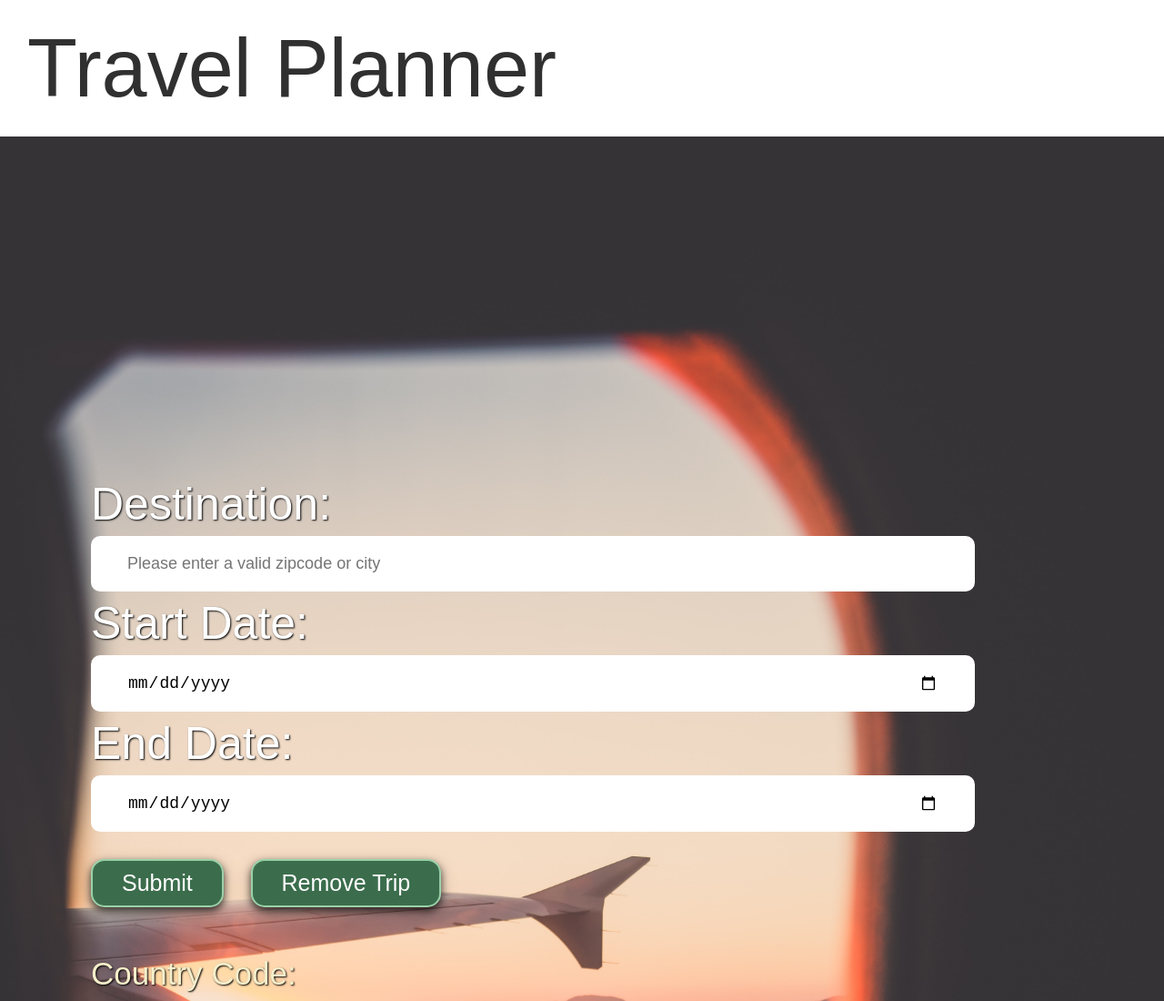
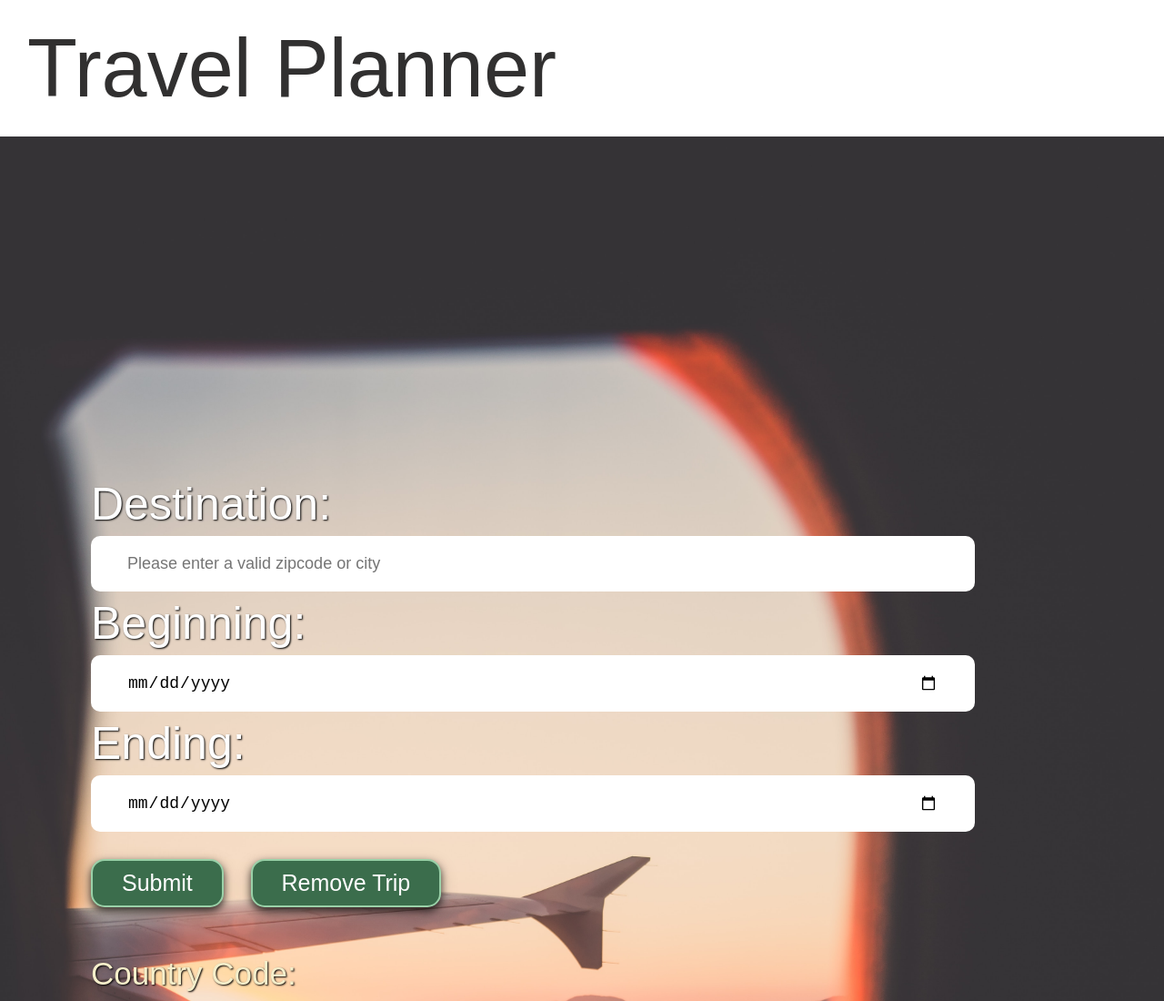
Before and after one commit to jkmagnussen/landingPage, a website built with webpack: page src/client/views/index.html in a window 1280 px wide. Shown: the top 1100 px of the page at 91% size. Built offline with nearby package versions, Linux system fonts and the light colour scheme.

Commit message:
updateddd

```diff
--- a/src/client/views/index.html
+++ b/src/client/views/index.html
@@ -18,12 +18,12 @@
                            placeholder="Please enter a valid zipcode or city"
                            type="text">
 
-                    <p class = "text" style = 'font-size: 50px;'>Start Date: </p>
+                    <p class = "text" style = 'font-size: 50px;'>Beginning: </p>
                     <input id="input2"
                            placeholder="Input Your Departure Date"
                            type="date">
 
-                    <p class = "text" style = 'font-size: 50px;'>End Date: </p>
+                    <p class = "text" style = 'font-size: 50px;'>Ending: </p>
                     <input id="input3"
                            placeholder="Input Your Return Date"
                            type="date">
```
